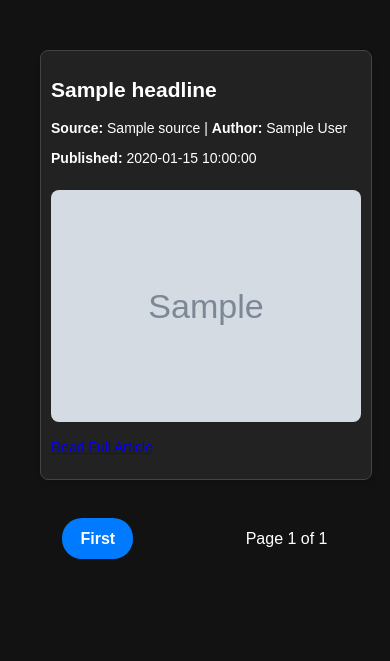
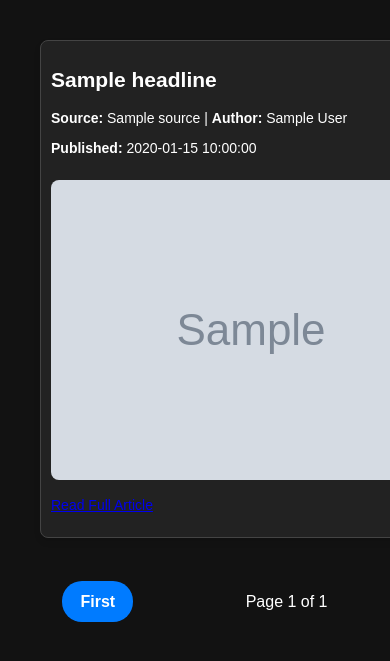
Before and after one commit to Ashmaawyy/the-collector-series, a Flask app: page / in a window 390 px wide; the page is wider, and only the part inside the window is pictured. Shown: the part 161-822 px from the top of that part. Run offline with Flask 3, Linux system fonts and the light colour scheme; grey boxes marked "Sample" are stand-in pictures; a database or web service that is not in the repository returns one stand-in record (values such as "Sample title").

Commit message:
style: update CSS for improved layout and responsiveness, and remove commented-out code ; )

```diff
--- a/app/app.py
+++ b/app/app.py
@@ -70,6 +70,5 @@ def load_latest_news():
 
     return jsonify({"news": news_data})
 
-
 if __name__ == "__main__":
     app.run(debug=True)
--- a/app/static/styles.css
+++ b/app/static/styles.css
@@ -93,12 +93,12 @@ input:checked + .slider:before {
     border-color: #444;
 }
 
-.small-news {
+/*.small-news {
     max-width: 1000px;
     font-size: 14px;
     padding: 10px;
     margin: 10px auto;
-}
+}*/
 
 /* Center update news button */
 .center-button {
@@ -141,10 +141,10 @@ input:checked + .slider:before {
 
 #news-container {
     display: grid;
-    grid-template-columns: repeat(auto-fill, minmax(300px, 1fr)); /* Responsive grid */
-    gap: 15px;
-    max-width: 1200px;
-    margin: auto;
+    grid-template-columns: repeat(auto-fill, minmax(400px, 1fr)); /* Responsive grid */
+    gap: 30px;
+    max-width: 1400px;
+    margin: 20px auto;
     padding: 20px;
 }
 
```
